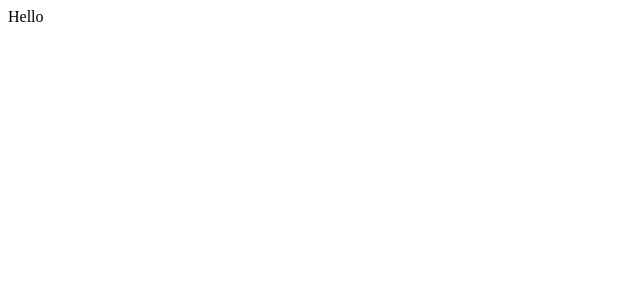
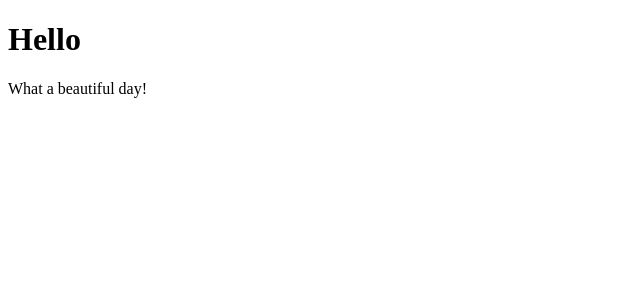
Before and after one commit to alessiobo/React-Exercices, a React (Create React App) app in the folder esercizi/: page / in a window 1280 px wide. Shown: the top 300 px of the page, without its empty margins (0-640 px from the left). Built offline with nearby package versions, Linux system fonts and the light colour scheme.

Commit message:
added components5

```diff
--- a/esercizi/src/Hello.js
+++ b/esercizi/src/Hello.js
@@ -2,6 +2,11 @@
 
 export class Hello extends React.Component {
   render() {
-    return <div>Hello</div>;
+    return (
+      <div>
+        <h1>Hello</h1>
+        <p>What a beautiful day!</p>
+      </div>
+    );
   }
 }
--- a/esercizi/src/index.js
+++ b/esercizi/src/index.js
@@ -1,6 +1,7 @@
 import React from "react";
 import ReactDOM from "react-dom/client";
 import {App} from "./App";
+
 
 const root = ReactDOM.createRoot(document.getElementById("root"));
 root.render(
```
